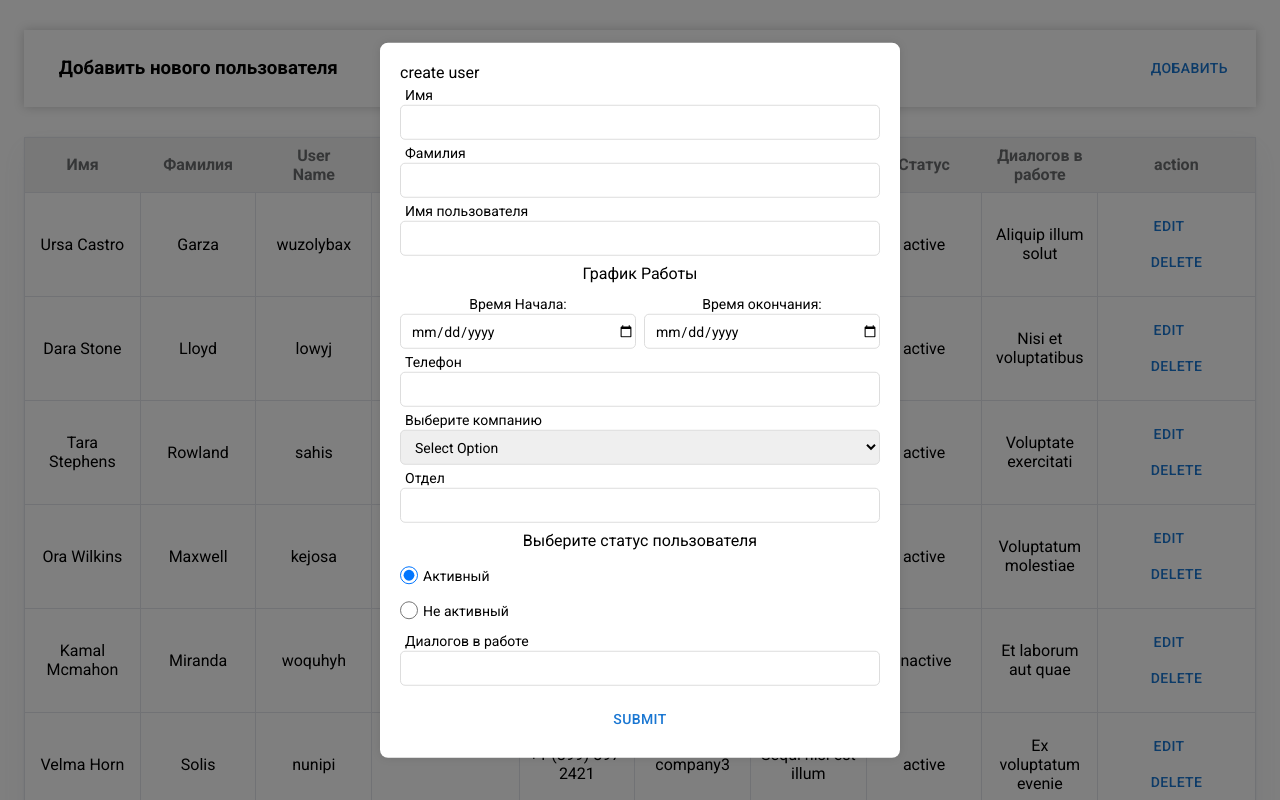
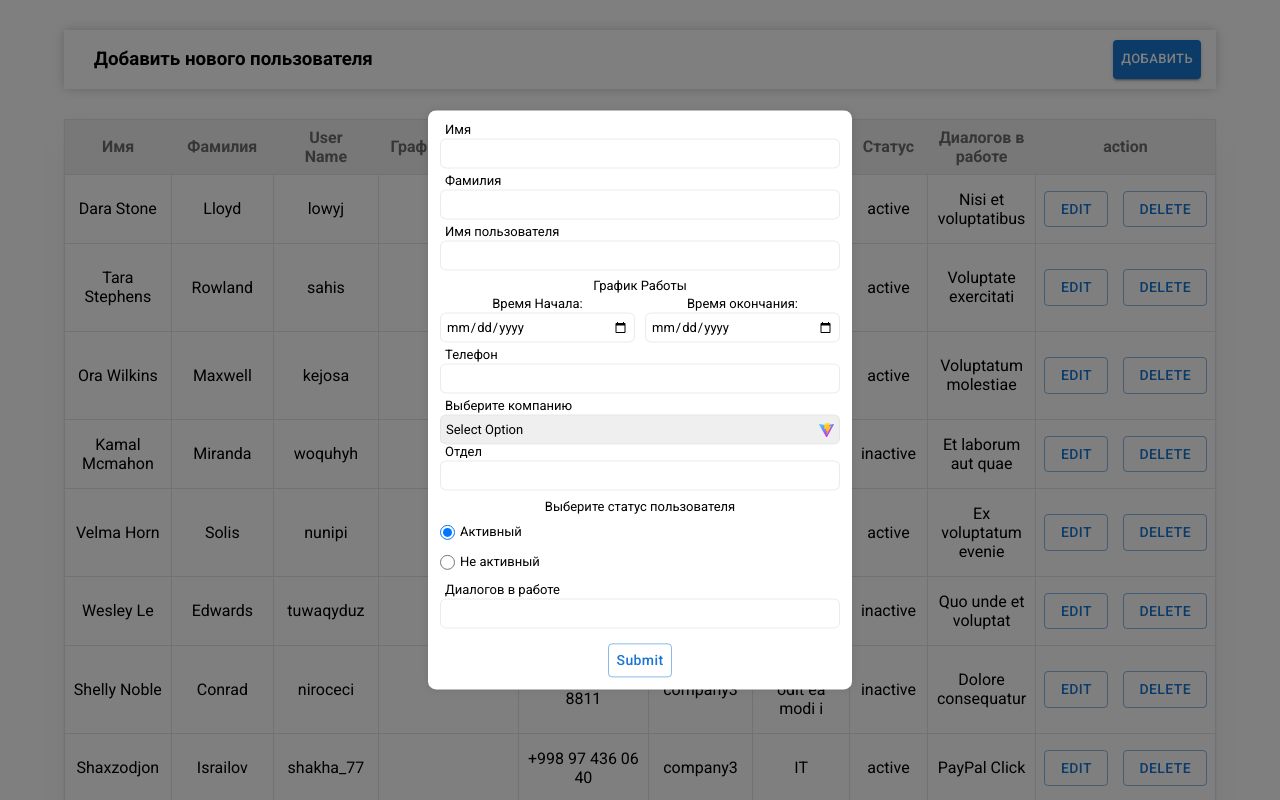
Before and after one commit to username-shakha/table, a React (Vite) app: page / in a window 1280 px wide. Both pictures are taken after a click on the button "ДОБАВИТЬ". Shown: the top 800 px of the page. Built offline with nearby package versions, Linux system fonts and the light colour scheme; data requests are answered from the project's data file.

Commit message:
change create user form

```diff
--- a/db.json
+++ b/db.json
@@ -1,18 +1,5 @@
 {
   "users": [
-    {
-      "id": "7ea9",
-      "name": "Ursa Castro",
-      "surname": "Garza",
-      "username": "wuzolybax",
-      "startDate": "1980-10-26",
-      "endDate": "1999-11-14",
-      "phone": "+1 (325) 648-5349",
-      "selectedCompany": "company2",
-      "department": "Quo pariatur Facili",
-      "userStatus": "active",
-      "dialogues": "Aliquip illum solut"
-    },
     {
       "id": "22aa",
       "name": "Dara Stone",
@@ -103,6 +90,32 @@
       "department": "Magna odit ea modi i",
       "userStatus": "inactive",
       "dialogues": "Dolore consequatur "
+    },
+    {
+      "id": "9892",
+      "name": "Shaxzodjon",
+      "surname": "Israilov",
+      "username": "shakha_77",
+      "startDate": "2024-04-16",
+      "endDate": "2024-04-20",
+      "phone": "+998 97 436 06 40",
+      "selectedCompany": "company3",
+      "department": "IT",
+      "userStatus": "active",
+      "dialogues": "PayPal Click"
+    },
+    {
+      "id": "9b89",
+      "name": "Wynne Hines",
+      "surname": "Thomas",
+      "username": "pufywavoh",
+      "startDate": "1983-04-26",
+      "endDate": "2008-10-05",
+      "phone": "+1 (486) 806-1987",
+      "selectedCompany": "company2",
+      "department": "Ullamco iure veniam",
+      "userStatus": "active",
+      "dialogues": "Sapiente inventore q"
     }
   ]
 }
--- a/src/components/CustomButton/CustomButton.tsx
+++ b/src/components/CustomButton/CustomButton.tsx
@@ -2,13 +2,15 @@ import { ReactNode, ButtonHTMLAttributes } from 'react'
 import './style.sass'
 interface ICustomButtonProps extends ButtonHTMLAttributes<HTMLButtonElement> {
     variant?: 'outlined' | 'contained'
+    color?: 'error'
     children: ReactNode
 }
 
-export default function CustomButton({ variant, children, ...props }: ICustomButtonProps) {
+export default function CustomButton({ variant, children, color, ...props }: ICustomButtonProps) {
     let classes = 'button-root'
     if (variant === 'outlined') classes += ` outlined`
     if (variant === 'contained') classes += ` contained`
+    if (color === 'error') classes += ` error`
     return (
         <button {...props} className={classes}>
             {children}
--- a/src/components/CustomTable/CustomTable.tsx
+++ b/src/components/CustomTable/CustomTable.tsx
@@ -41,16 +41,21 @@ export default function CustomTable({ isLoading, heads, rows, handleUpdate, hand
                             {heads.map((head) => {
                                 return head.key === 'action' ? (
                                     <td key={head.key} style={head.style}>
+                                        <div style={{ display: 'flex' }}>
                                             <CustomButton
                                                 style={{ marginRight: '15px' }}
-                                            variant="outline"
+                                                variant="outlined"
                                                 onClick={() => handleUpdate(row as TUser_Query)}
                                             >
                                                 Edit
                                             </CustomButton>
-                                        <CustomButton variant="outline" onClick={() => handleDelete(row.id as string)}>
+                                            <CustomButton
+                                                variant="outlined"
+                                                onClick={() => handleDelete(row.id as string)}
+                                            >
                                                 Delete
                                             </CustomButton>
+                                        </div>
                                     </td>
                                 ) : head.key === 'date' ? (
                                     <td key={head.key}>{row[head.key]}</td>
--- a/src/components/CustomTable/constants.ts
+++ b/src/components/CustomTable/constants.ts
@@ -25,7 +25,7 @@ const TABLE_USER_HEADS: TTableUserHeads[] = [
     {
         key: 'phone',
         label: 'Телефон',
-        style: { minWidth: '90px' },
+        style: { minWidth: '130px', width: '130px' },
     },
     {
         key: 'selectedCompany',
@@ -34,11 +34,12 @@ const TABLE_USER_HEADS: TTableUserHeads[] = [
     {
         key: 'department',
         label: 'Отдел',
+        style: { width: '70px' },
     },
     {
         key: 'userStatus',
         label: 'Статус',
-        style: { minWidth: '70px' },
+        style: { width: '80px' },
     },
     {
         key: 'dialogues',
--- a/src/components/Dialog/Dialog.sass
+++ b/src/components/Dialog/Dialog.sass
@@ -10,7 +10,7 @@
 
 .content
     background-color: #fff
-    padding: 20px
+    padding: 12px
     border-radius: 8px
     box-shadow: 0 0 10px rgba(0, 0, 0, 0.1)
 
--- a/src/components/Form/Form.module.css
+++ b/src/components/Form/Form.module.css
@@ -1,24 +1,32 @@
 .form {
-    width: 30rem;
+    width: 25rem;
     .heading {
+        font-size: 13px;
         text-align: center;
         font-weight: normal;
-        padding: 0.5rem 0;
+        padding: 0.2rem 0;
     }
     .select {
         width: 100%;
         display: block;
-        min-height: 35px;
-        border-radius: 5px;
-        border: 1px solid #ddd;
+        min-height: 30px;
+        border-radius: 6px;
+        border: 1px solid #dddddd98;
         outline: none;
-        font-size: 14px;
-        padding-left: 10px;
+        font-size: 13px;
+        padding-left: 5px;
+        appearance: none;
+
+        background-image: url('../../../public//vite.svg'); /* устанавливаем изображение в качестве фона */
+        background-repeat: no-repeat; /* запрещаем повтор изображения по вертикали и горизонтали */
+
+        background-position: calc(100% - 5px) center;
+        background-size: 15px;
     }
     .date {
         display: flex;
         align-items: center;
-        gap: 8px;
+        gap: 10px;
     }
     .radio {
         display: flex;
@@ -26,8 +34,8 @@
 
         input[type='radio'] {
             cursor: pointer;
-            width: 18px;
-            height: 18px;
+            width: 15px;
+            height: 15px;
             /* transition: 0.4s; */
         }
 
--- a/src/components/Form/Form.tsx
+++ b/src/components/Form/Form.tsx
@@ -170,6 +170,7 @@ export default function Form({ initialData }: FormProps) {
             <h4 className={styles.heading}>Выберите статус пользователя</h4>
             <div className={styles.radio}>
                 <input
+                    style={{ marginBottom: '0px' }}
                     required
                     type="radio"
                     id="activeStatus"
@@ -179,8 +180,9 @@ export default function Form({ initialData }: FormProps) {
                 />
                 <label htmlFor="activeStatus">Активный</label>
             </div>
-            <div className={styles.radio}>
+            <div className={styles.radio} style={{ marginBottom: '5px' }}>
                 <input
+                    style={{ marginBottom: '0px' }}
                     required
                     type="radio"
                     id="inactiveStatus"
@@ -195,7 +197,16 @@ export default function Form({ initialData }: FormProps) {
             <input required type="text" id="dialogues" value={dialogues} onChange={handleDialoguesInputChange} />
 
             <div style={{ textAlign: 'center' }}>
-                <CustomButton variant="outline" type="submit" style={{ marginTop: '15px' }}>
+                <CustomButton
+                    variant="outlined"
+                    type="submit"
+                    style={{
+                        marginTop: '10px',
+                        padding: '4px 8px',
+                        textTransform: 'capitalize',
+                        fontSize: '14px',
+                    }}
+                >
                     Submit
                 </CustomButton>
             </div>
--- a/src/index.css
+++ b/src/index.css
@@ -17,7 +17,7 @@
     top: 50%;
     left: 50%;
     transform: translate(-50%, -50%);
-    padding: 15px;
+    padding: 10px;
     display: flex;
     flex-direction: column;
     /* justify-content: space-between; */
@@ -28,23 +28,25 @@
 input {
     width: 100%;
     display: block;
-    min-height: 35px;
-    border-radius: 5px;
-    border: 1px solid #ddd;
+    min-height: 30px;
+    border: 1px solid #dddddd98;
     outline: none;
-    font-size: 14px;
-    padding-left: 10px;
+    font-size: 13px;
+    margin-bottom: 5px;
+    border-radius: 6px;
+    padding-left: 5px;
+    padding-right: 5px;
 }
 
 label {
     display: block;
-    font-size: 14px;
-    margin: 5px 0px 2px 0px;
-    padding-left: 5px;
+    font-size: 13px;
+    padding: 0 5px;
+    margin-bottom: 1px;
 }
-
-/* input[type='radio'] {
-  width: 15px;
-  height: 15px;
-  transition: 0.4s;
+/*
+input[type='radio'] {
+    width: 15px;
+    height: 15px;
+    transition: 0.4s;
 } */
--- a/src/sections/List.tsx
+++ b/src/sections/List.tsx
@@ -44,17 +44,21 @@ function List() {
     return (
         <>
             <header className="list-header">
-                <Container maxWidth="xl" style={{ margin: '30px 0px' }}>
+                <Container maxWidth="lg" style={{ marginTop: '30px', marginBottom: '30px' }}>
                     <div style={headerStyles}>
                         <h3 style={{ paddingLeft: '15px' }}>Добавить нового пользователя</h3>
-                        <CustomButton variant="outline" onClick={() => createDialogState.open()}>
+                        <CustomButton
+                            variant="contained"
+                            style={{ padding: '8px', fontSize: '13px' }}
+                            onClick={() => createDialogState.open()}
+                        >
                             Добавить
                         </CustomButton>
                     </div>
                 </Container>
             </header>
 
-            <Container maxWidth="xl">
+            <Container maxWidth="lg">
                 <CustomTable
                     isLoading={usersQueryLoading}
                     rows={usersQueryData as TUser_Query[]}
@@ -75,7 +79,6 @@ function List() {
                 </Dialog>
 
                 <Dialog isOpen={createDialogState.isOpen} onClose={createDialogState.close}>
-                    <p>create user</p>
                     <Form />
                 </Dialog>
 
@@ -90,7 +93,7 @@ function List() {
 
                         <div className="remove-dialog">
                             <CustomButton
-                                variant="outline"
+                                variant="outlined"
                                 onClick={() => {
                                     setCurrentUser(null)
                                     removeDialogState.close()
@@ -98,7 +101,11 @@ function List() {
                             >
                                 Отменить
                             </CustomButton>
-                            <CustomButton variant="outline" onClick={() => currentUserHandler(currentUser)}>
+                            <CustomButton
+                                variant="outlined"
+                                color="error"
+                                onClick={() => currentUserHandler(currentUser)}
+                            >
                                 {isDeleteLoading ? 'Удаление...' : 'Да'}
                             </CustomButton>
                         </div>
@@ -110,7 +117,8 @@ function List() {
 }
 
 const headerStyles = {
-    padding: '20px',
+    minWidth: '1095px',
+    padding: '10px 15px',
     display: 'flex',
     alignItems: 'center',
     justifyContent: 'space-between',
```
Also changed, not shown: src/components/CustomButton/style.sass (+53 -0 lines). Lines whose indentation alone changed are shown as unchanged.
